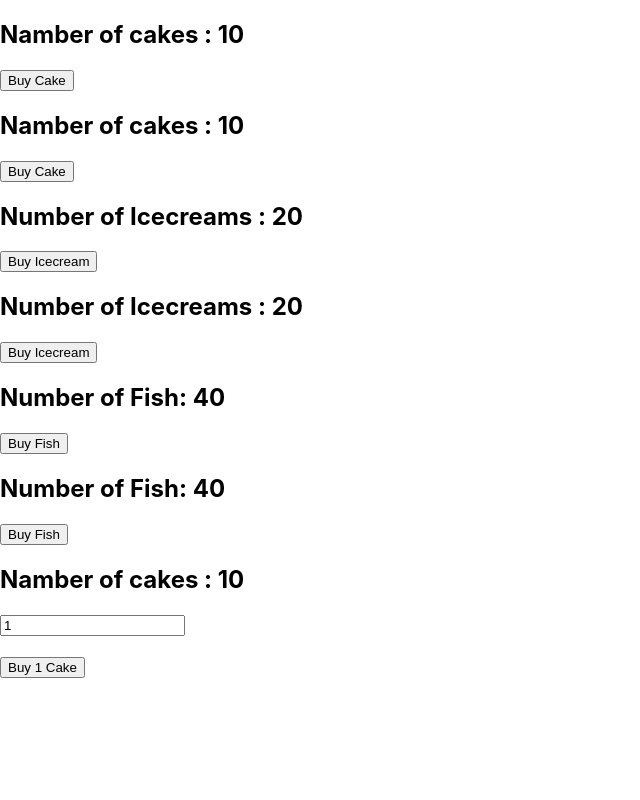
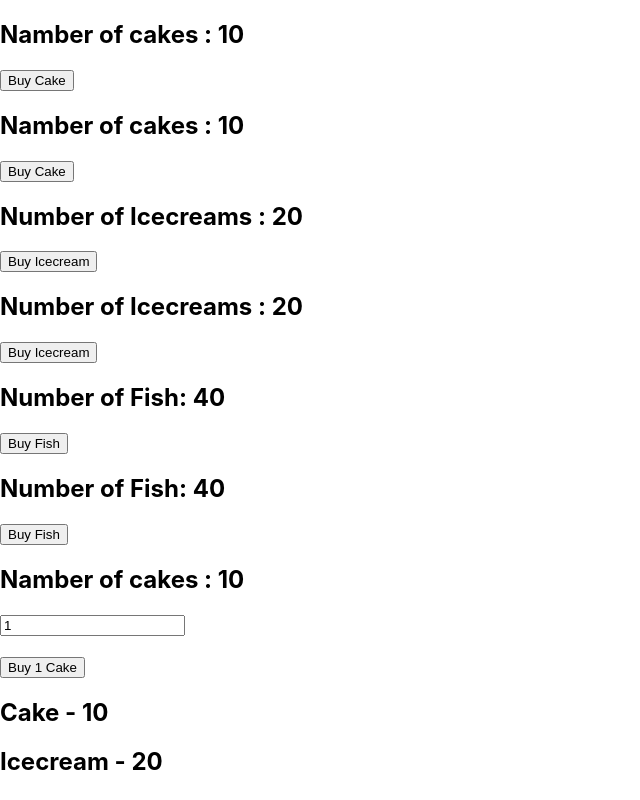
Before and after one commit to dainavipurav/react-redux-practice-001, a React (Create React App) app: page / in a window 1280 px wide. Shown: the whole page, without its empty margins (0-640 px from the left). Built offline with nearby package versions, Linux system fonts and the light colour scheme.

Commit message:
feat : Added new component which uses compontnt ownprops with mapStateToProps

```diff
--- a/src/App.js
+++ b/src/App.js
@@ -7,6 +7,7 @@ import HookIcecreamComponent from "./components/HookIcecreamComponent";
 import FishComponent from "./components/FishComponent";
 import HooksFishComponent from "./components/HooksFishComponent";
 import NewCakeComponent from "./components/NewCakeComponent";
+import ItemComponent from "./components/ItemComponent";
 
 function App() {
   return (
@@ -22,6 +23,9 @@ function App() {
         <FishComponent />
 
         <NewCakeComponent />
+
+        <ItemComponent cake />
+        <ItemComponent />
       </div>
     </Provider>
   );
--- /dev/null
+++ b/src/components/ItemComponent.js
@@ -0,0 +1,26 @@
+import React from "react";
+import { connect } from "react-redux";
+
+const ItemComponent = (props) => {
+  return (
+    <div>
+      <h2>
+        {props.name} - {props.itemCount}
+      </h2>
+    </div>
+  );
+};
+
+const mapStateToProps = (state, ownProps) => {
+  const itemState = ownProps.cake
+    ? state.cake.cakeCount
+    : state.icecream.icecreamCount;
+  const itemName = ownProps.cake ? "Cake" : "Icecream";
+
+  return {
+    itemCount: itemState,
+    name: itemName,
+  };
+};
+
+export default connect(mapStateToProps)(ItemComponent);
```
